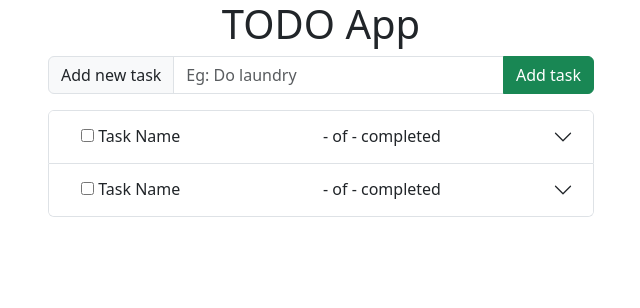
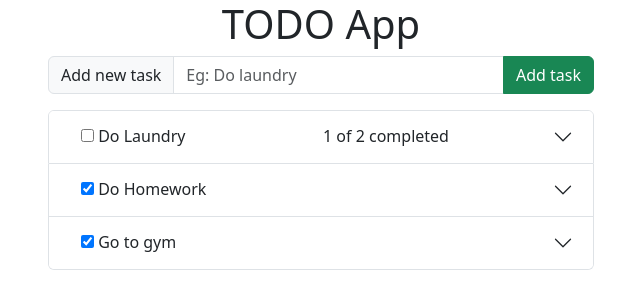
Before and after one commit to bigyandhakal/to-do-app, a React (Create React App) app in the folder client/: page / in a window 1280 px wide. Shown: the top 308 px of the page, without its empty margins (319-959 px from the left). Built offline with nearby package versions, Linux system fonts and the light colour scheme.

Commit message:
todoapp react desgin changes

```diff
--- a/client/package.json
+++ b/client/package.json
@@ -8,6 +8,7 @@
     "react": "^18.2.0",
     "react-bootstrap": "^2.8.0",
     "react-dom": "^18.2.0",
+    "react-loading-skeleton": "^3.3.1",
     "react-scripts": "^2.1.3"
   },
   "scripts": {
--- a/client/src/components/Loading.js
+++ b/client/src/components/Loading.js
@@ -1,7 +1,11 @@
-import React from 'react'
+import React from "react";
+import Skeleton from 'react-loading-skeleton'
+import 'react-loading-skeleton/dist/skeleton.css'
 
-export default function Loading() {
+export default function Loading({count}) {
   return (
-    <div>Loading...</div>
-  )
+    <>
+      <Skeleton count={count} height={40} />
+    </>
+  );
 }
--- a/client/src/components/TaskBar.js
+++ b/client/src/components/TaskBar.js
@@ -1,19 +1,21 @@
 import React from "react";
 import { Col, Container, Row } from "react-bootstrap";
 
-export default function TaskBar({ task, completed, total }) {
+export default function TaskBar({ title, status, completed, total }) {
   return (
     <Container>
       <Row>
         <Col>
-          <input type="checkbox" />
+          <input type="checkbox" checked={status === "completed"} onChange={()=>{}} />
           &nbsp;
-          <>{task || "Task Name"}</>
+          <>{title || "Task Name"}</>
         </Col>
         <Col>
-          <div>
-            {completed || "-"} of {total || "-"} completed
-          </div>
+          {completed > 0 && total > 0 && (
+            <div>
+              {completed || "-"} of {total || "-"} completed
+            </div>
+          )}
         </Col>
       </Row>
     </Container>
--- a/client/src/components/TaskList.js
+++ b/client/src/components/TaskList.js
@@ -3,6 +3,7 @@ import { Accordion } from "react-bootstrap";
 import TaskBar from "./TaskBar";
 import MsgAlert from "./MsgAlert";
 import SubtaskList from "./SubtaskList";
+import Add from "./Add";
 
 export default function TaskList({ tasks }) {
   return (
@@ -11,10 +12,9 @@ export default function TaskList({ tasks }) {
         {tasks && tasks.length > 0 ? (
           tasks.map((task, index) => {
             return (
-              <>
                 <Accordion.Item eventKey={index} key={task._id}>
                   <Accordion.Header>
-                    <TaskBar status={task.status} title={task.title} />
+                    <TaskBar status={task.status} title={task.title} completed={task.subtasks.filter((d) =>d.status === "completed").length} total={task.subtasks.length}/>
                   </Accordion.Header>
                   <Accordion.Body>
                     {task && task.subtasks.length > 0 ? (
@@ -26,9 +26,9 @@ export default function TaskList({ tasks }) {
                         <MsgAlert msg="No subtask found. Add to get started" />
                       </>
                     )}
+                    <Add label="Add new subtask" placeholder="Eg: Gather clothes" btnName="Add new Subtask"/>
                   </Accordion.Body>
                 </Accordion.Item>
-              </>
             );
           })
         ) : (
--- a/client/src/pages/Todo.js
+++ b/client/src/pages/Todo.js
@@ -10,17 +10,19 @@ export default function Todo() {
       _id: "1",
       title: "Do Laundry",
       status: "pending",
-      subtasks: [{ _id: "1", title: "Gather Laundry", status: "pending" }],
+      subtasks: [{ _id: "1", title: "Gather Laundry", status: "pending" },{ _id: "1", title: "Go to buy detergent", status: "completed" }],
     },
-    { _id: "1", title: "Do Homework", status: "completed", subtasks: [] },
+    { _id: "2", title: "Do Homework", status: "completed", subtasks: [] },
+    { _id: "3", title: "Go to gym", status: "completed", subtasks: [] },
   ];
   const [tasks, setTasks] = useState([]);
+  const countTask = fakeTask.length;
 
   useEffect (()=>{
     setTimeout(()=>{
       setTasks(fakeTask)
     }, 1000)
-  },[])
+  },[fakeTask])
   return (
     <>
       <Title title="TODO App" />
@@ -29,7 +31,7 @@ export default function Todo() {
         placeholder="Eg: Do laundry"
         btnName="Add task"
       />
-      { tasks && tasks.length > 0 ? <TaskList tasks={tasks} />:<Loading/>}
+      { tasks && tasks.length > 0 ? <TaskList tasks={tasks} />:<Loading count={countTask}/>}
     </>
   );
 }
```
Also changed, not shown: 1 other file (tests, documents, lock files or other folders).
